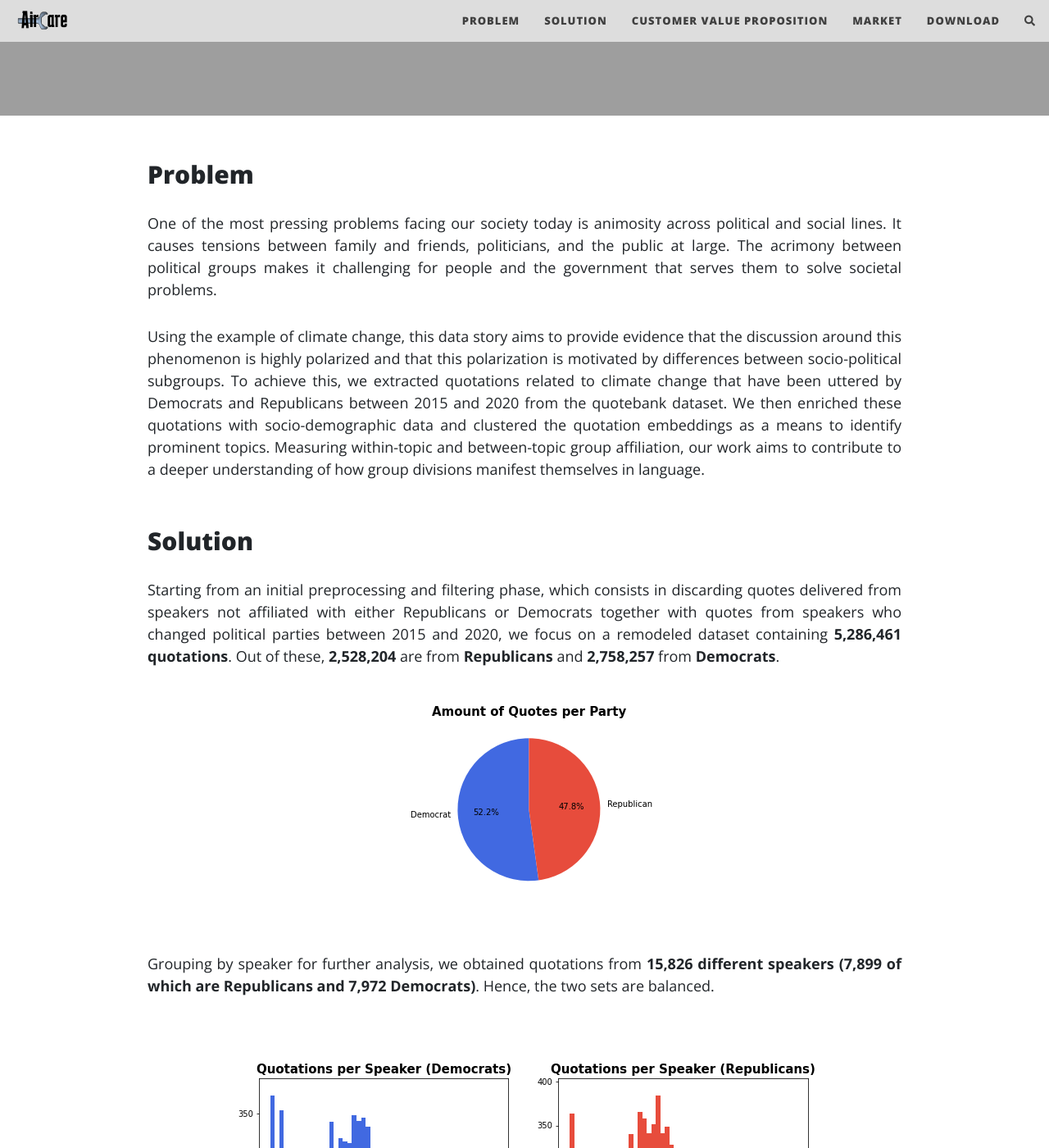
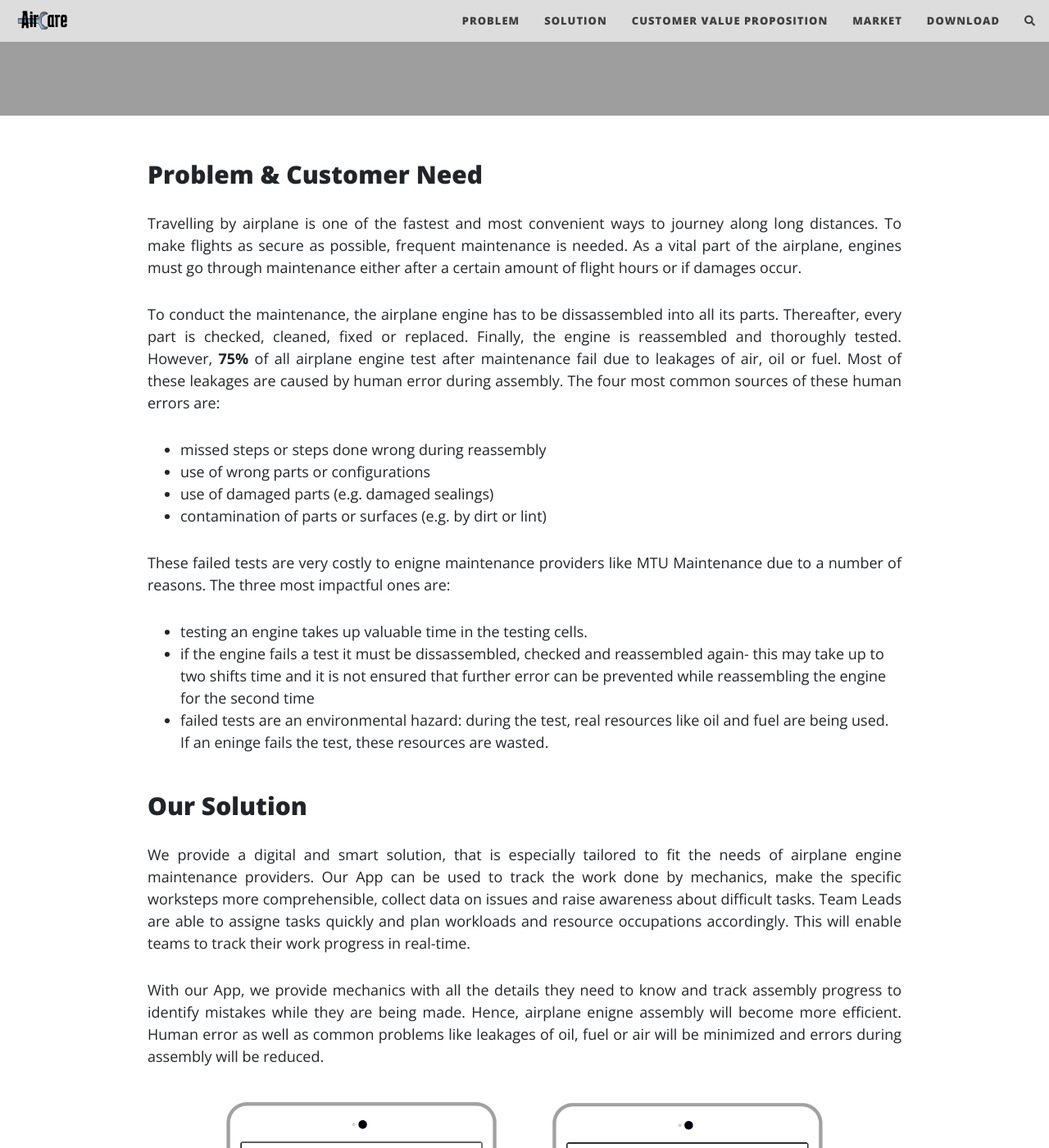
Before and after one commit to mxmuc/aircare, a Jekyll site: the page built from index.md, in a window 1280 px wide and 1400 px high, scrolled down 383 px. Shown: the whole window at 82% size. Built offline with Jekyll 4.4.1, drawn with Linux system fonts in a browser that asks for light colours; nearby versions of some CDN libraries; the list of posts is cut into pages by our own code; comment, search, counter and statistics services are not loaded; some of the changed text lies outside the part shown.

Commit message:
Update index.md

```diff
--- a/index.md
+++ b/index.md
@@ -6,58 +6,43 @@ cover-img: "/assets/img/jet-engine-header.png"
 full-width: false
 ---
 
-## Problem <a name="problem"></a>
+## Problem & Customer Need <a name="problem"></a>
 
 {: style="text-align: justify" }
-One of the most pressing problems facing our society today is animosity across political and social lines. It causes tensions between family and friends, politicians, and the public at large. The acrimony between political groups makes it challenging for people and the government that serves them to solve societal problems.
+Travelling by airplane is one of the fastest and most convenient ways to journey along long distances. To make flights as secure as possible, frequent maintenance is needed. As a vital part of the airplane, engines must go through maintenance either after a certain amount of flight hours or if damages occur.
 
 {: style="text-align: justify" }
-Using the example of climate change, this data story aims to provide evidence that the discussion around this phenomenon is highly polarized and that this polarization is motivated by differences between socio-political subgroups. To achieve this, we extracted quotations related to climate change that have been uttered by Democrats and Republicans between 2015 and 2020 from the quotebank dataset. We then enriched these quotations with socio-demographic data and clustered the quotation embeddings as a means to identify prominent topics. Measuring within-topic and between-topic group affiliation, our work aims to contribute to a deeper understanding of how group divisions manifest themselves in language.
+To conduct the maintenance, the airplane engine has to be dissassembled into all its parts. Thereafter, every part is checked, cleaned, fixed or replaced. Finally, the engine is reassembled and thoroughly tested. However, **75%** of all airplane engine test after maintenance fail due to leakages of air, oil or fuel. Most of these leakages are caused by human error during assembly. The four most common sources of these human errors are:
+* missed steps or steps done wrong during reassembly
+* use of wrong parts or configurations
+* use of damaged parts (e.g. damaged sealings)
+* contamination of parts or surfaces (e.g. by dirt or lint)
+
+{: style="text-align: justify" }
+These failed tests are very costly to enigne maintenance providers like MTU Maintenance due to a number of reasons. The three most impactful ones are:
+* testing an engine takes up valuable time in the testing cells.
+* if the engine fails a test it must be dissassembled, checked and reassembled again- this may take up to two shifts time and it is not ensured that further error can be prevented while reassembling the engine for the second time
+* failed tests are an environmental hazard: during the test, real resources like oil and fuel are being used. If an eninge fails the test, these resources are wasted.
 <br />
 <br />
 
-## Solution <a name="solution"></a>
+## Our Solution <a name="solution"></a>
 
 {: style="text-align: justify" }
-Starting from an initial preprocessing and filtering phase, which consists in discarding quotes delivered from speakers not affiliated with either Republicans or Democrats together with quotes from speakers who changed political parties between 2015 and 2020, we focus on a remodeled dataset containing **5,286,461 quotations**. Out of these, **2,528,204** are from **Republicans** and **2,758,257** from **Democrats**.
-
-![Quotes Per Party](/assets/img/quotes_per_party_initial.png){:class="displayed"}
+We provide a digital and smart solution, that is especially tailored to fit the needs of airplane engine maintenance providers. Our App can be used to  track the work done by mechanics, make the specific worksteps more comprehensible, collect data on issues and raise awareness about difficult tasks. Team Leads are able to assigne tasks quickly and plan workloads and resource occupations accordingly. This will enable teams to track their work progress in real-time.
 
 {: style="text-align: justify" }
-Grouping by speaker for further analysis, we obtained quotations from **15,826 different speakers (7,899 of which are Republicans and 7,972 Democrats)**. Hence, the two sets are balanced.
+With our App, we provide mechanics with all the details they need to know and track assembly progress to identify mistakes while they are being made. Hence, airplane enigne assembly will become more efficient. Human error as well as common problems like leakages of oil, fuel or air will be minimized and  errors during assembly will be reduced.
 
-![Quotes Per Speaker](/assets/img/quotes_per_speaker_rep_dem.png){:class="displayed"}
+![Have a glimpse into our App!](/assets/img/app_mockup1.png){:class="displayed"}
 
-{: style="text-align: justify" }
-Analyzing the gender ratio, it is noticeable that female speakers are significantly less quoted than the male speakers, but they are more frequent in the Democrats than in the Republican party.
-In particular, only 16.56% of the Republican quotes are delivered by women, whereas the percentage raises to 34.50% in the Democratic party.
-
-#### Climate Change Topic Selection
-
-{: style="text-align: justify" }
-In order to better focus on the wide reasearch question, we decided to concentrate our exploration on **climate change** related quotations only. Here the division between the two parties visibly changes. The dataset becomes unbalanced, as shown below. There are significantly more quotes from Democrats compared to Republicans. This is a first indication that Democrats discuss climate change more than Republicans.
-
-![Climate Change Quotes Per Party](/assets/img/climate_change_quotes_per_party.png){:class="displayed"}
-
-
-#### How Often Do Republicans and Democrats Talk About Climate Change ?
-
-{: style="text-align: justify" }
-By analyzing the time series of the ratio of climate change related quotes over the total number of quotes, we can observe how often the topic was covered by these politicians throughout 2015-2020.
-
-{: style="text-align: justify" }
-The following plot visualizes the share of climate change quotes as a time series on a day-by-day base. The ratio is shown in log-scale.
-
-![Quotes Per Day](/assets/img/time_series_day.png){:class="displayed"}
-
-{: style="text-align: justify" }
-We can now confirm that Democrats talk more often about climate change than Republicans. To better display this difference, we decided to change the granularity from day to month, being the most reasonable choice. The difference is now clearly visible.
-
-![Quotes Per Month](/assets/img/time_series_month.png){:class="displayed"}
-
-{: style="text-align: justify" }
-The Republicans have talked more about climate change only during three short time periods. Diving deeper into these three points could be an interesting starting point for future research.
-Furthermore, the peak for Democrats i.e., the period where the ratio is at its maximum value, corresponds to the minimum for Republicans. This fact already suggests that some way of polarization in topic selection occurred.
+Our App compromises 6 key features to guarantee ease of use and the best support possible during maintenance:
+* *Smart and Mobile*: Our App can be used on any mobile device and is a multi-facetted and convenient platform for the engineers to use directly at their workstation. We include a knowledge hub to collect all information about steps and make smart assignment of open tasks to the next free resource possible
+* *Digital*: we significantly reduce the amount of paper used and shift all documentation to our digitzed platform
+* *Data Collection & Feedback*: we can track which steps and parts have caused issues in the past. This enables us to statistically analyze the assembly and give warnings to mechanics for the most critical steps
+* Comprehensible: The app is easy to understand and use and will not create any additional workload compared to the previous paper documentation
+* *Task Facilitation*: our first language will be german as most engineers speak german as their mother language. The app will give engineers a clear overview over their tasks, all in one place, and will assist throughout tasks with references to mastercards and tips for completing the steps
+* *Task Validation*: every mechanic has to confirm the work he has done after finalization of a step
 <br />
 <br />
 
```
